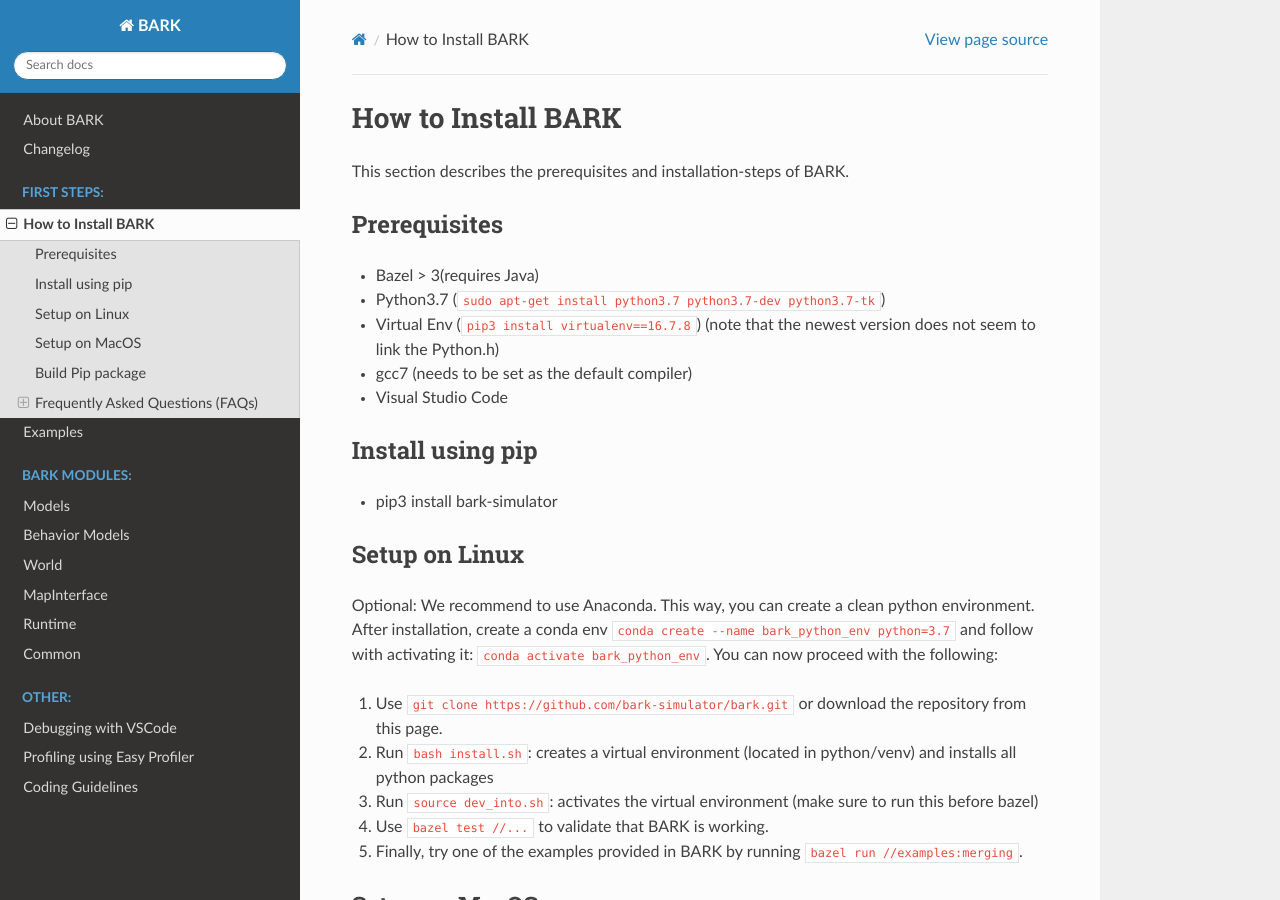
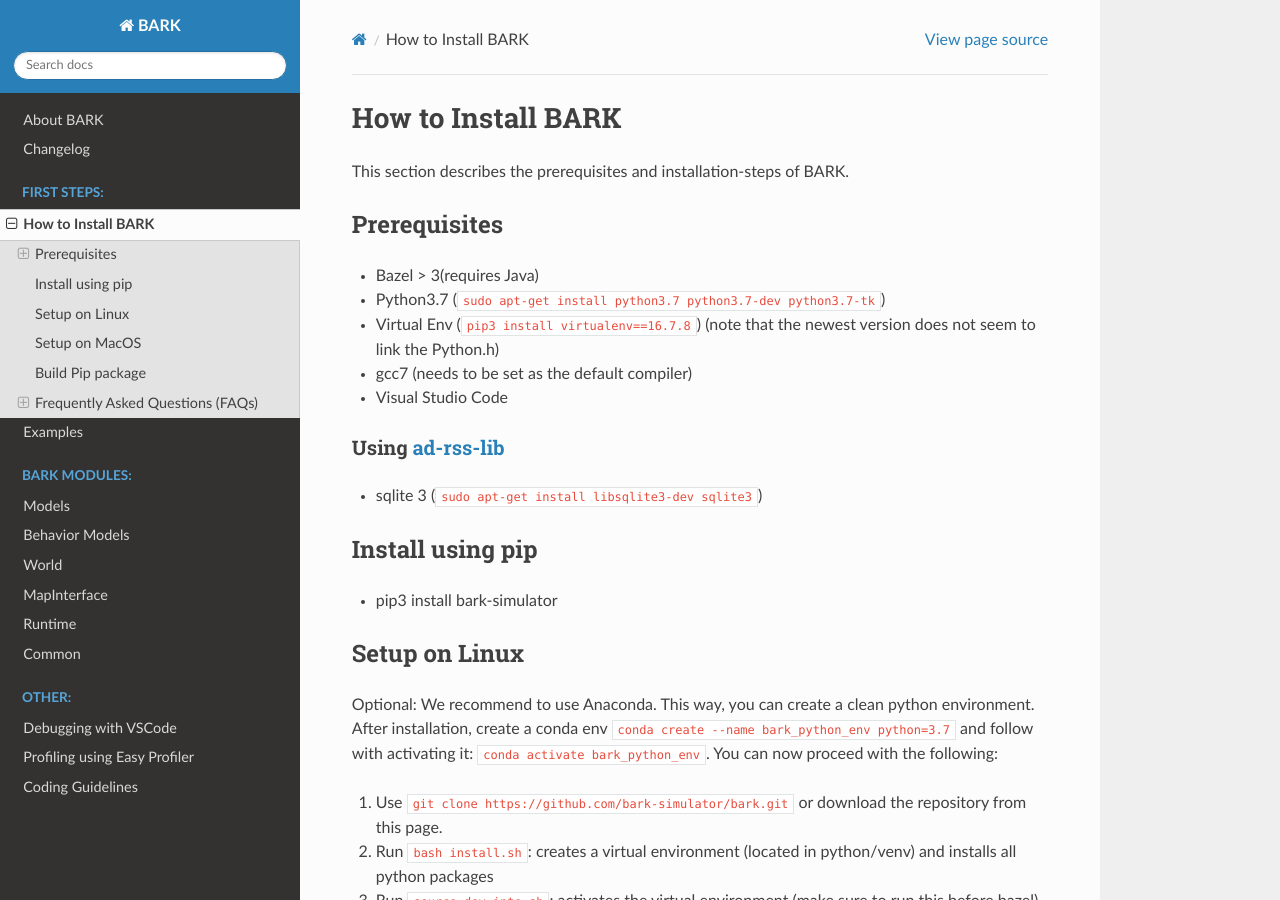
Before and after one commit to bark-simulator/bark, a Sphinx documentation site: the page built from docs/source/installation.md, in a window 1280 px wide and 900 px high. Built offline with Sphinx 7.4.7 and the Read the Docs theme 2.0.0, drawn with Linux system fonts in a browser that asks for light colours.

Commit message:
update prerequisite for rss to installation.md

```diff
--- a/docs/source/installation.md
+++ b/docs/source/installation.md
@@ -11,6 +11,10 @@
 * Virtual Env (`pip3 install virtualenv==16.7.8`) (note that the newest version does not seem to link the Python.h)
 * gcc7 (needs to be set as the default compiler)
 * Visual Studio Code
+
+### Using [ad-rss-lib](https://github.com/intel/ad-rss-lib)
+
+* sqlite 3 (`sudo apt-get install libsqlite3-dev sqlite3`)
 
 ## Install using pip
 * pip3 install bark-simulator
```
